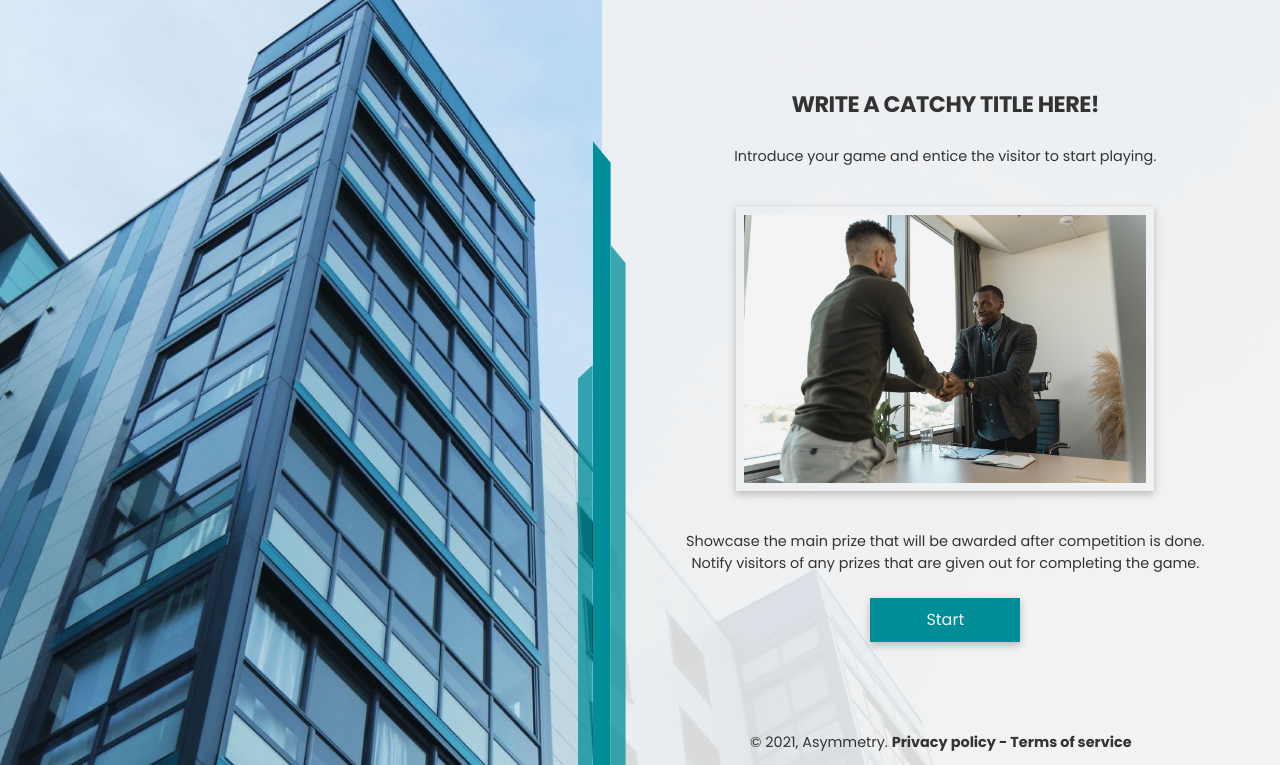
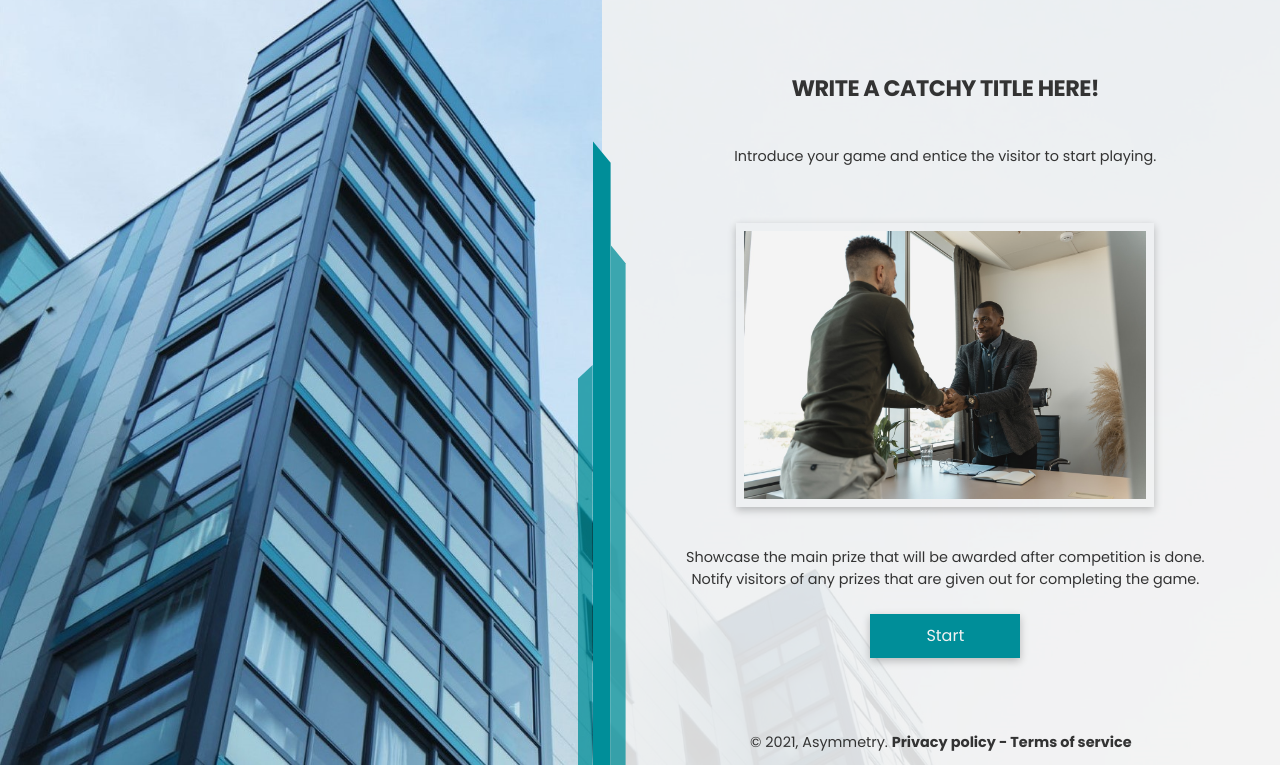
Before and after one commit to SinisaJO/Brame-asimmetry, a plain HTML site: page index.html in a window 1280 px wide. Shown: the part 35-800 px from the top of the page. Drawn offline with Linux system fonts and the light colour scheme.

Commit message:
Update index.html

```diff
--- a/index.html
+++ b/index.html
@@ -14,7 +14,7 @@
         <img class="container-logo" src="/imgs/logo.png" alt="logo">
         <div class="page-box flex flex-col">
             <h2 class="page-title uppercase">Write a catchy title here!</h2>
-            <p class="page-text padge-text-padding">Introduce your game and entice the visitor to start playing.</p>
+            <p class="page-text page-text-padding">Introduce your game and entice the visitor to start playing.</p>
             <div class="page-img">
                 <img src="/imgs/Intro.jpg">
             </div>
```
